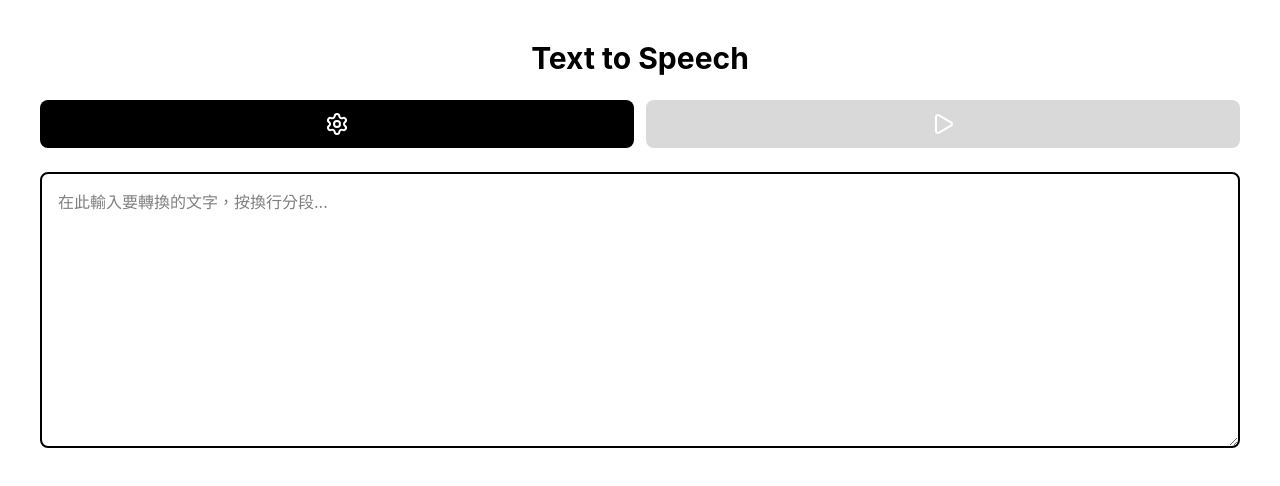
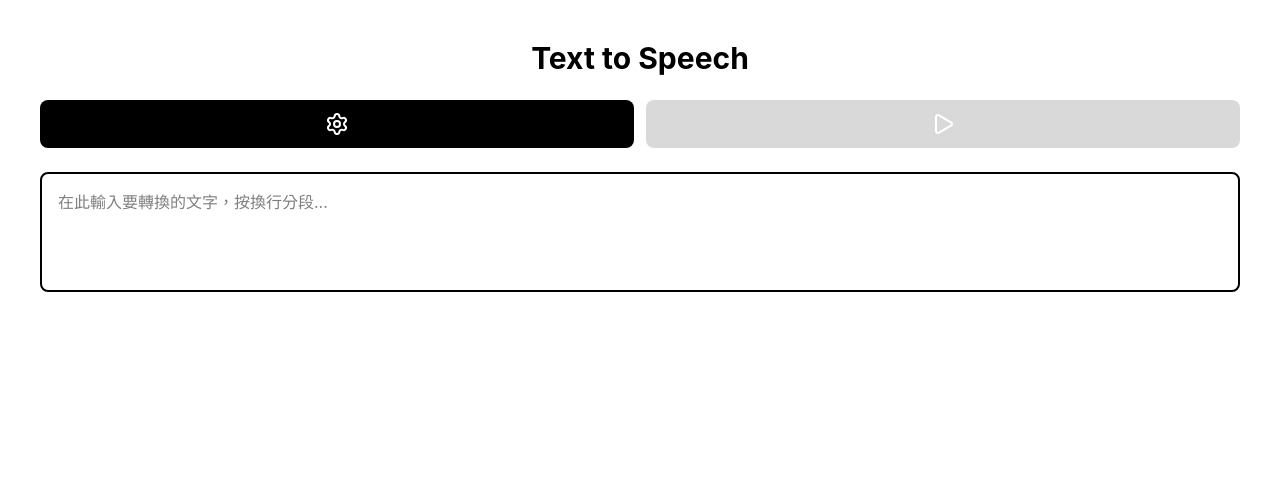
Before and after one commit to lloyd3126/read.nien.cc, a Next.js app: page / in a window 1280 px wide. Shown: the top 486 px of the page. Built offline with nearby package versions, Linux system fonts and the light colour scheme.

Commit message:
feat: 新增自動調整 textarea 高度功能
- 新增 textareaRef 以引用 textarea 元素
- 實作 adjustTextareaHeight 函數，自動調整高度
- 監聽文本變化以自動調整 textarea 高度

```diff
--- a/app/page.js
+++ b/app/page.js
@@ -15,6 +15,7 @@ export default function Home() {
     const audioContextRef = useRef(null);
     const currentAudioRef = useRef(null);
     const isPlayingRef = useRef(false);
+    const textareaRef = useRef(null);
 
     // 初始化 API Key 從 localStorage
     useEffect(() => {
@@ -25,6 +26,19 @@ export default function Home() {
             setTempApiKey(stored);
         }
     }, []);
+
+    // 自動調整 textarea 高度
+    const adjustTextareaHeight = () => {
+        if (textareaRef.current) {
+            textareaRef.current.style.height = 'auto';
+            textareaRef.current.style.height = textareaRef.current.scrollHeight + 'px';
+        }
+    };
+
+    // 監聽文本變化，自動調整高度
+    useEffect(() => {
+        adjustTextareaHeight();
+    }, [text]);
 
     // 保存 API Key
     const handleSaveApiKey = () => {
@@ -410,17 +424,17 @@ export default function Home() {
                 {/* 編輯區 */}
                 <div className="mb-4">
                     <textarea
+                        ref={textareaRef}
                         value={text}
                         onChange={(e) => setText(e.target.value)}
                         disabled={isPlaying}
                         placeholder="在此輸入要轉換的文字，按換行分段..."
                         suppressHydrationWarning
-                        rows={10}
-                        className={`w-full p-4 rounded-lg border-2 border-black focus:border-black focus:outline-none resize-y transition-all ${isPlaying
+                        className={`w-full p-4 rounded-lg border-2 border-black focus:border-black focus:outline-none resize-none overflow-hidden transition-all ${isPlaying
                             ? 'cursor-not-allowed text-black'
                             : 'bg-white text-black'
                             }`}
-                        style={isPlaying ? { backgroundColor: '#f4f4f4' } : {}}
+                        style={isPlaying ? { backgroundColor: '#f4f4f4', minHeight: '120px' } : { minHeight: '120px' }}
                     />
                 </div>
             </div>
```
